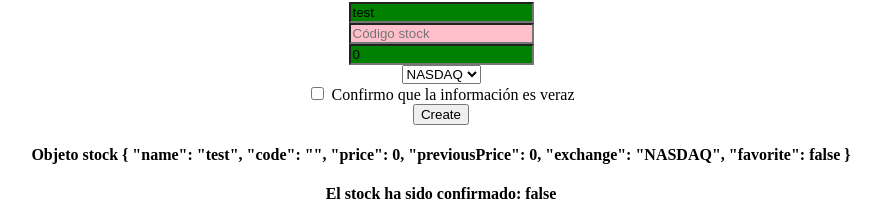
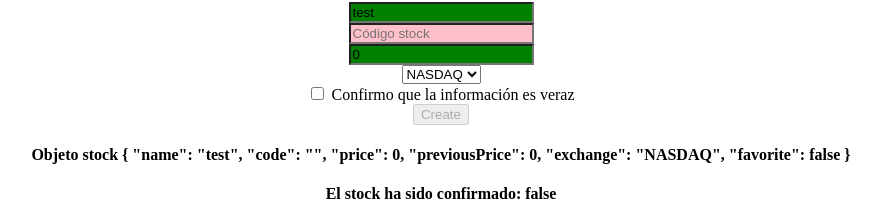
Before and after one commit to acovex/angularFundamentals, an Angular app in the folder curso-angular/: page / in a window 1280 px wide. Shown: the part 211-412 px from the top of the page, without its empty margins (199-1080 px from the left). Built offline with nearby package versions, Linux system fonts and the light colour scheme.

Commit message:
NgModel with disabled

```diff
--- a/curso-angular/src/app/shared/stocks/create-stock/create-stock.component.html
+++ b/curso-angular/src/app/shared/stocks/create-stock/create-stock.component.html
@@ -40,7 +40,7 @@
       <input type="checkbox" name="stockConfirm" required [(ngModel)]="confirmed">
       Confirmo que la información es veraz
     </div>
-    <button type="submit">Create</button>
+    <button type="submit" [disabled]="stockForm.invalid">Create</button>
   </form>
 </div>
 <h4>Objeto stock {{stock | json}}</h4>
```
